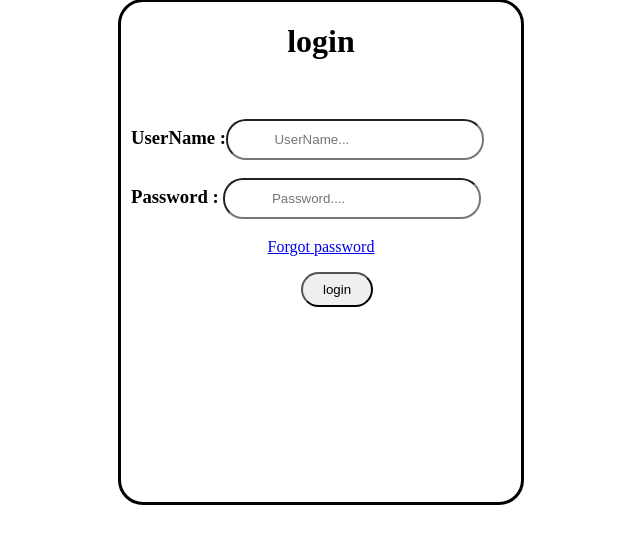
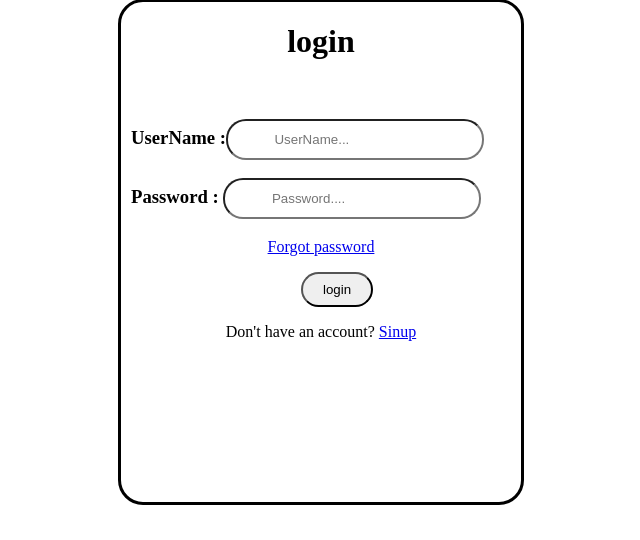
Before and after one commit to SGopinath89/CSC3132UniNavApp, a PHP site: page /loginpage.php in a window 1280 px wide. Shown: the part 188-728 px from the top of the page, without its empty margins (319-959 px from the left). Run offline with PHP 8.4, Linux system fonts and the light colour scheme.

Commit message:
Sinup link

```diff
--- a/loginpage.php
+++ b/loginpage.php
@@ -53,6 +53,9 @@
         <a href="Forgotpd.html">Forgot password</a>
     </p>
     <button type="submit">login</button>
+    <p>Don't have an account?
+        <a href="reg1">Sinup</a>
+    </p>
     </div>
 </body>
 </html>
```
